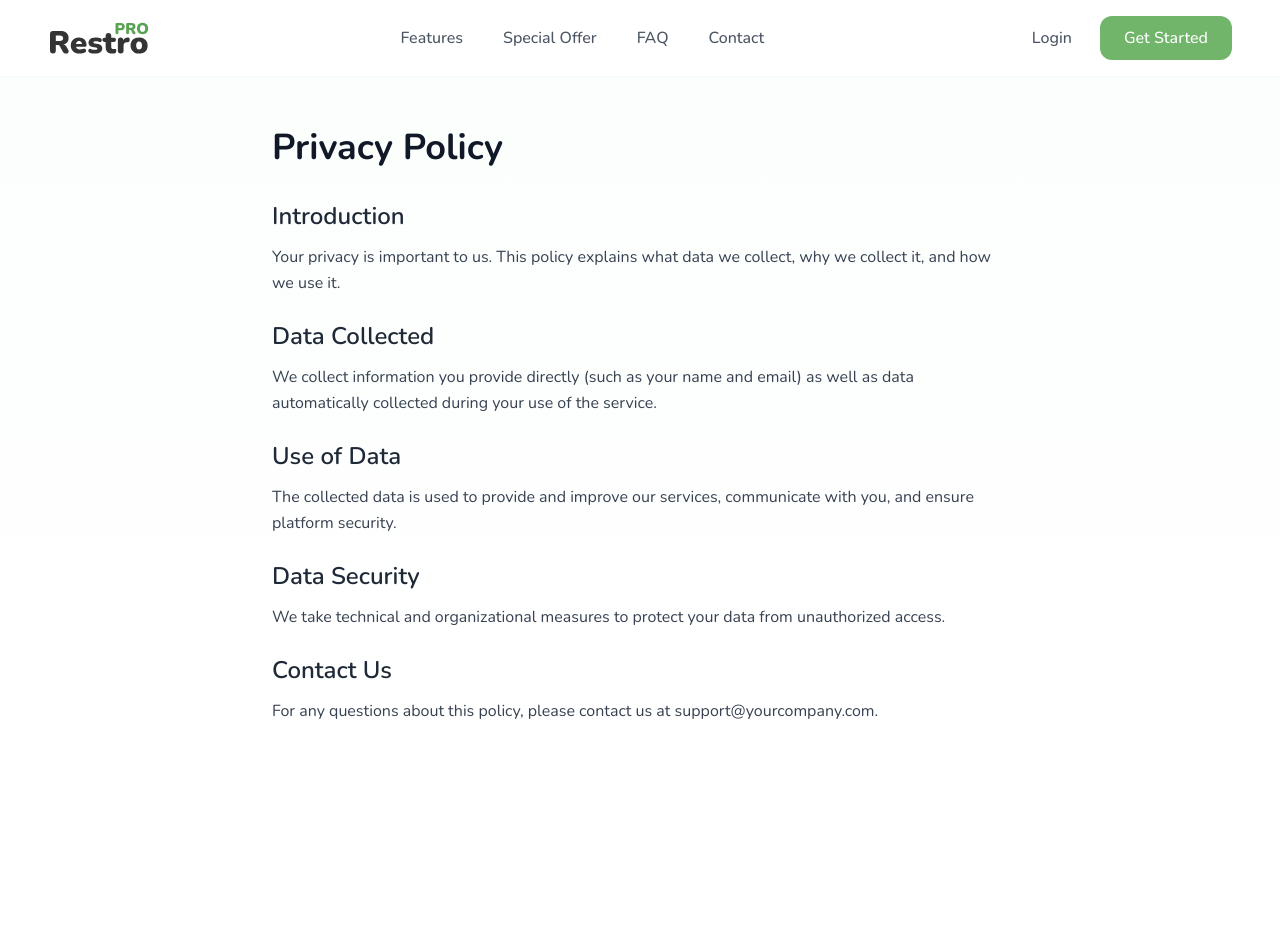
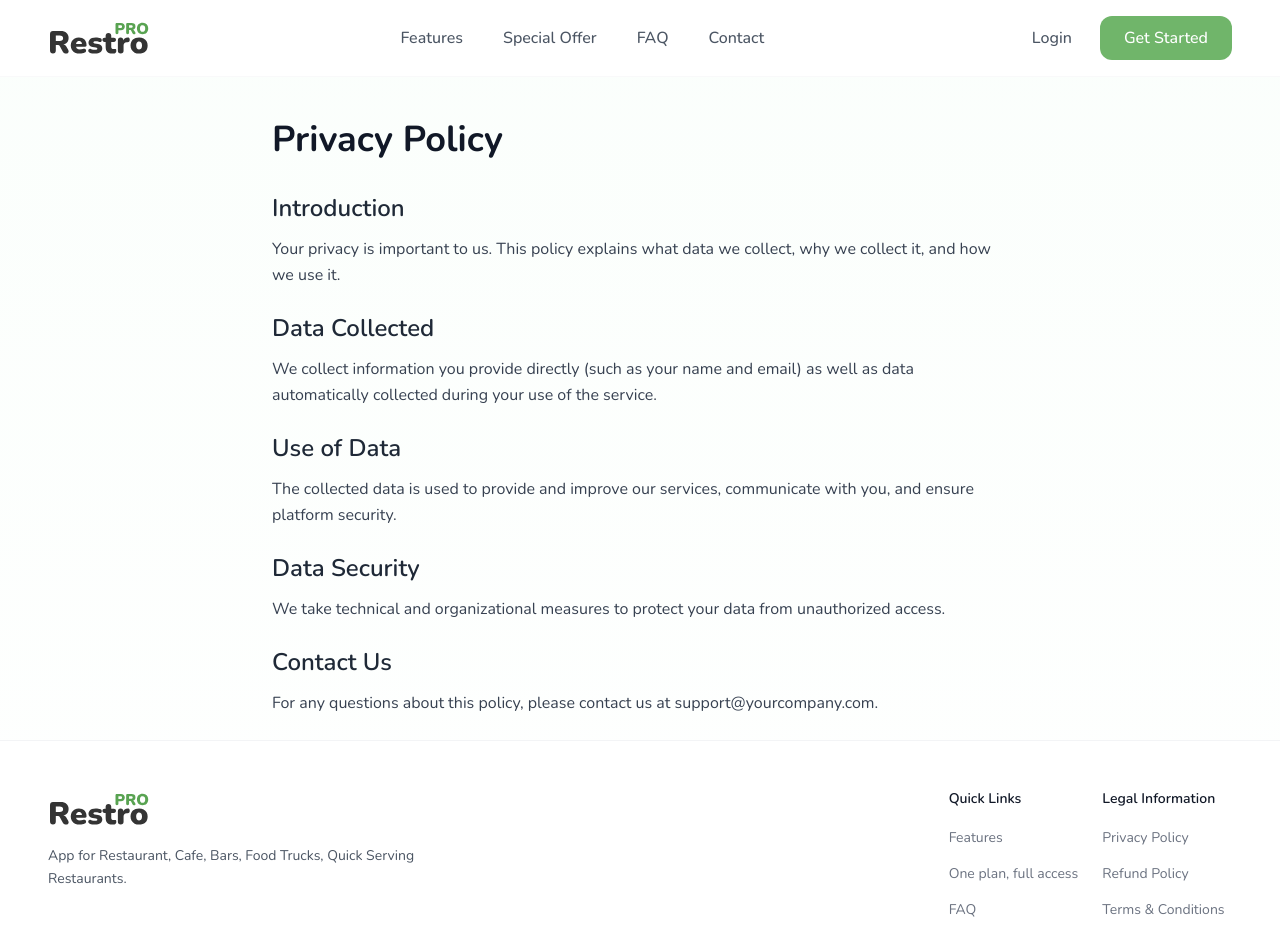
Before and after one commit to kevinkenfack/restaurant-saas, a React (Vite) app in the folder resto-frontend/: page /privacy-policy in a window 1280 px wide. Shown: the top 952 px of the page. Before the commit the page ends 800 px from the top, so only its background shows below. Built offline with nearby package versions, Linux system fonts and the light colour scheme; no server answers.

Commit message:
feat: Ajout du composant LandingFooter sur les pages de politique de confidentialité, de remboursement et de conditions générales; mise à jour des styles pour une meilleure présentation et réactivité.
Signed-off-by: Kevin Kenfack <kenfackjoelkevin@yahoo.com>

```diff
--- /dev/null
+++ b/resto-frontend/src/views/LandingPage/LandingFooter.jsx
@@ -0,0 +1,101 @@
+import React from "react";
+import { Link } from "react-router-dom";
+import Logo from "../../assets/logo.svg";
+import LanguageChanger from "../../components/LanguageChanger";
+import { useTranslation } from "react-i18next";
+
+export default function LandingFooter() {
+  const { t } = useTranslation();
+  return (
+    <footer className="bg-white border-t border-gray-100 shadow-sm">
+      <div className="container mx-auto px-4 sm:px-6 lg:px-12 py-10 sm:py-12">
+        <div className="flex flex-col lg:flex-row justify-between items-start gap-10">
+          {/* Colonne de gauche - Logo et description */}
+          <div className="max-w-md w-full">
+            <img
+              src={Logo}
+              alt="logo"
+              className="h-8 sm:h-10 w-auto mb-4"
+            />
+            <p className="text-gray-600 text-sm leading-relaxed">
+              {t('landing_page.footer_description')}
+            </p>
+          </div>
+
+          {/* Colonne de droite - Liens */}
+          <div className="w-full lg:w-auto">
+            <div className="grid grid-cols-2 gap-6">
+              {/* Liens rapides */}
+              <div>
+                <h4 className="text-sm font-semibold text-gray-900 mb-4">
+                  {t('landing_page.rapid_link_title_footer')}
+                </h4>
+                <ul className="space-y-3">
+                  <li>
+                    <a href="#features" className="text-gray-500 hover:text-gray-900 text-sm transition-colors">
+                      {t('landing_page.features')}
+                    </a>
+                  </li>
+                  <li>
+                    <a href="#pricing" className="text-gray-500 hover:text-gray-900 text-sm transition-colors">
+                      {t('landing_page.pricing')}
+                    </a>
+                  </li>
+                  <li>
+                    <a href="#faq" className="text-gray-500 hover:text-gray-900 text-sm transition-colors">
+                      {t('landing_page.faq')}
+                    </a>
+                  </li>
+                </ul>
+              </div>
+
+              {/* Légaux */}
+              <div>
+                <h4 className="text-sm font-semibold text-gray-900 mb-4">
+                  {t('landing_page.legal_title_footer')}
+                </h4>
+                <ul className="space-y-3">
+                  <li>
+                    <Link
+                      to="/privacy-policy"
+                      className="text-gray-500 hover:text-gray-900 text-sm transition-colors"
+                    >
+                      {t("landing_page.privacy_policy")}
+                    </Link>
+                  </li>
+                  <li>
+                    <Link
+                      to="/refund-policy"
+                      className="text-gray-500 hover:text-gray-900 text-sm transition-colors"
+                    >
+                      {t("landing_page.refund_policy")}
+                    </Link>
+                  </li>
+                  <li>
+                    <Link
+                      to="/terms-conditions"
+                      className="text-gray-500 hover:text-gray-900 text-sm transition-colors"
+                    >
+                      {t("landing_page.terms_conditions")}
+                    </Link>
+                  </li>
+                </ul>
+              </div>
+            </div>
+          </div>
+        </div>
+
+        {/* Bas du footer */}
+        <div className="border-t border-gray-100 mt-10 pt-6 flex flex-col sm:flex-row justify-between items-center gap-4">
+          <p className="text-sm text-gray-500">
+            &copy; {new Date().getFullYear()} {t('landing_page.made_with_love')}
+          </p>
+          <div className="flex items-center gap-3">
+            <span className="text-sm text-gray-500">{t("landing_page.language")}</span>
+            <LanguageChanger className="border border-gray-200 bg-white hover:bg-gray-50 text-gray-700 rounded-lg px-3 py-1.5 text-sm transition-colors" />
+          </div>
+        </div>
+      </div>
+    </footer>
+  );
+}
--- a/resto-frontend/src/views/LegalPages/PrivacyPolicyPage.jsx
+++ b/resto-frontend/src/views/LegalPages/PrivacyPolicyPage.jsx
@@ -2,6 +2,7 @@ import React , { useEffect } from 'react';
 import { useTranslation } from 'react-i18next';
 import Page from '../../components/Page';
 import LNavbar from '../LandingPage/LNavbar';
+import LandingFooter from '../LandingPage/LandingFooter';
 
 export default function PrivacyPolicyPage() {
   const { t } = useTranslation();
@@ -10,14 +11,14 @@ export default function PrivacyPolicyPage() {
   }, []);
 
   return (
-    <Page className="w-full min-h-screen bg-gradient-to-b from-green-50/30 to-white py-12">
+    <Page className="w-full min-h-screen bg-gradient-to-b from-green-50/30 to-white pt-20 pb-0">
       {/* navbar fixed en haut */}
       <div className="fixed top-0 left-0 right-0 z-50">
         <LNavbar />
       </div>
 
       {/* padding top pour ne pas être caché par la navbar */}
-      <div className="pt-20 container mx-auto px-4 max-w-3xl">
+      <div className="container mx-auto px-4 max-w-3xl mt-10">
         <h1 className="text-4xl font-bold text-gray-900 mb-8">
           {t('privacy.title') || 'Politique de confidentialité'}
         </h1>
@@ -72,6 +73,7 @@ export default function PrivacyPolicyPage() {
           </p>
         </section>
       </div>
+      <LandingFooter />
     </Page>
   );
 }
--- a/resto-frontend/src/views/LegalPages/RefundPolicyPage.jsx
+++ b/resto-frontend/src/views/LegalPages/RefundPolicyPage.jsx
@@ -2,6 +2,7 @@ import React , { useEffect } from 'react';
 import { useTranslation } from 'react-i18next';
 import Page from '../../components/Page';
 import LNavbar from '../LandingPage/LNavbar';
+import LandingFooter from '../LandingPage/LandingFooter';
 
 export default function RefundPolicyPage() {
   const { t } = useTranslation();
@@ -10,14 +11,14 @@ export default function RefundPolicyPage() {
   }, []);
 
   return (
-    <Page className="w-full min-h-screen bg-gradient-to-b from-green-50/30 to-white py-12">
+    <Page className="w-full min-h-screen bg-gradient-to-b from-green-50/30 to-white pt-20 pb-0">
       {/* navbar fixed en haut */}
       <div className="fixed top-0 left-0 right-0 z-50">
         <LNavbar />
       </div>
 
       {/* padding top pour ne pas être caché par la navbar */}
-      <div className="pt-20 container mx-auto px-4 max-w-3xl">
+      <div className="container mx-auto px-4 max-w-3xl mt-10">
         <h1 className="text-4xl font-bold text-gray-900 mb-8">
           {t('refund.title') || 'Politique de remboursement'}
         </h1>
@@ -62,6 +63,7 @@ export default function RefundPolicyPage() {
           </p>
         </section>
       </div>
+      <LandingFooter />
     </Page>
   );
 }
--- a/resto-frontend/src/views/LegalPages/TermsConditionsPage.jsx
+++ b/resto-frontend/src/views/LegalPages/TermsConditionsPage.jsx
@@ -2,6 +2,7 @@ import React , { useEffect } from 'react';
 import { useTranslation } from 'react-i18next';
 import Page from '../../components/Page';
 import LNavbar from '../LandingPage/LNavbar';
+import LandingFooter from '../LandingPage/LandingFooter';
 
 export default function TermsConditionsPage() {
   const { t } = useTranslation();
@@ -10,14 +11,14 @@ export default function TermsConditionsPage() {
     }, []);
 
   return (
-    <Page className="w-full min-h-screen bg-gradient-to-b from-green-50/30 to-white py-12">
+    <Page className="w-full min-h-screen bg-gradient-to-b from-green-50/30 to-white pt-20 pb-0">
       {/* navbar fixed en haut */}
       <div className="fixed top-0 left-0 right-0 z-50">
         <LNavbar />
       </div>
 
       {/* padding top pour ne pas être caché par la navbar */}
-      <div className="pt-20 container mx-auto px-4 max-w-3xl">
+      <div className="container mx-auto px-4 max-w-3xl mt-10">
         <h1 className="text-4xl font-bold text-gray-900 mb-8">
           {t('terms.title') || 'Terms & Conditions'}
         </h1>
@@ -62,6 +63,7 @@ export default function TermsConditionsPage() {
           </p>
         </section>
       </div>
+      <LandingFooter />
     </Page>
   );
 }
```
Also changed, not shown: resto-frontend/src/views/SuperAdmin/LoginPage.jsx (+18 -15 lines).
